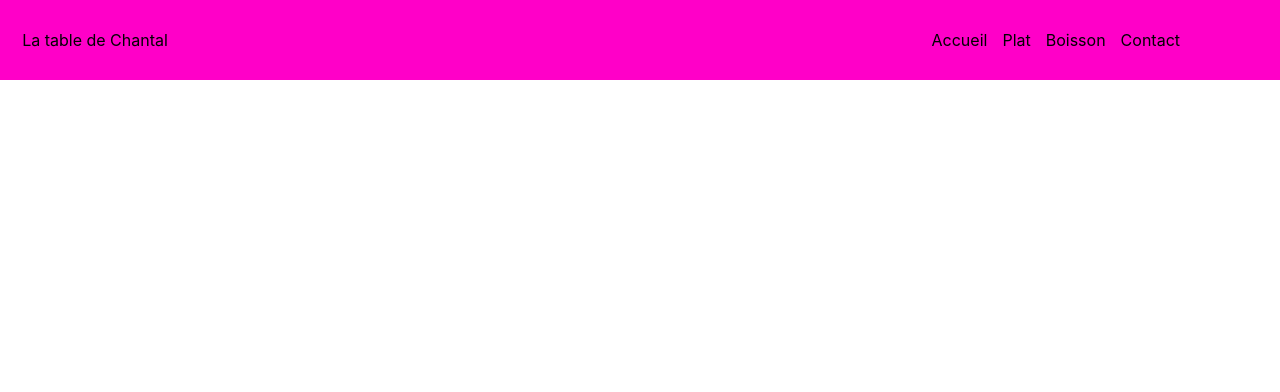
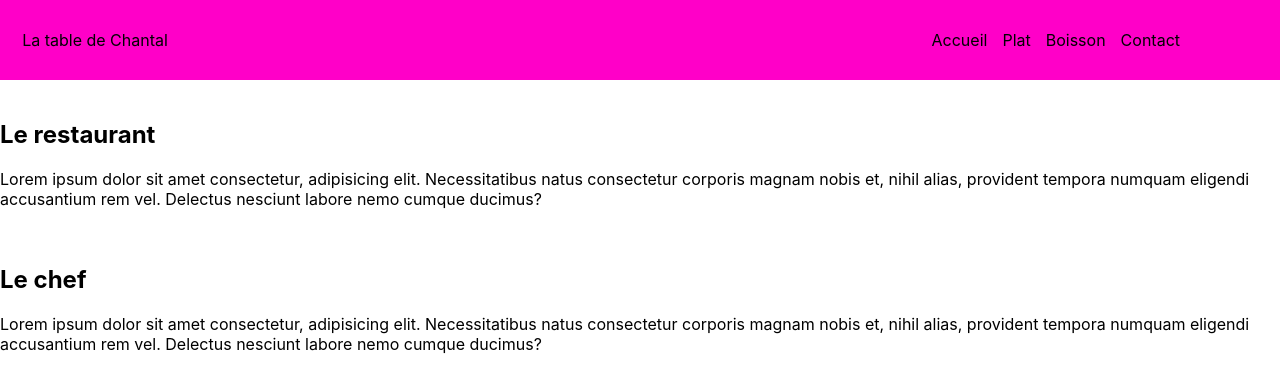
Before and after one commit to Alexisdelecroix/LaTableDeChantal-Brief-React, a React (Create React App) app: page / in a window 1280 px wide. Shown: the top 392 px of the page. Built offline with nearby package versions, Linux system fonts and the light colour scheme.

Commit message:
ajout photo

```diff
--- a/src/App.js
+++ b/src/App.js
@@ -1,10 +1,12 @@
 import './App.css';
 import Monheader from './components/header/Header';
+import MyPresentation from './components/presentation/Presentation';
 
 function App() {
   return (
     <div className="App">
      <Monheader/>
+     <MyPresentation/>
     </div>
   );
 }
--- a/src/components/presentation/presentation.jsx
+++ b/src/components/presentation/presentation.jsx
@@ -7,18 +7,43 @@ export default function Presentation() {
 
 
     return (
-        <div>
+        <article>
             <div>
             <img></img>
             </div>
+
+            <div>
+                <h1>Le restaurant</h1>
+
+                <p>Lorem ipsum dolor sit amet consectetur,
+                    adipisicing elit. Necessitatibus natus consectetur
+                     corporis magnam nobis et, nihil alias, provident tempora
+                     numquam eligendi accusantium rem vel. Delectus nesciunt
+                     labore nemo cumque ducimus?</p>
+            </div>
+
+
+            <div>
+            <img></img>
+            </div>
+
+            <div>
+                <h1>Le chef</h1>
+
+                <p>Lorem ipsum dolor sit amet consectetur,
+                    adipisicing elit. Necessitatibus natus consectetur
+                     corporis magnam nobis et, nihil alias, provident tempora
+                     numquam eligendi accusantium rem vel. Delectus nesciunt
+                     labore nemo cumque ducimus?</p>
+            </div>
+
+        </article>
 
 
 
 
 
 
-        </div>
-
 
     )
 
```
Also changed, not shown: src/images/restaurant.jpg (added).
